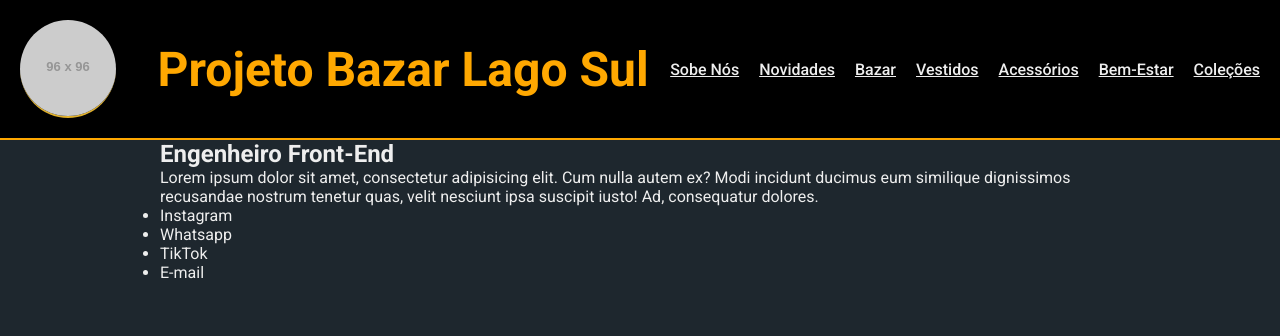
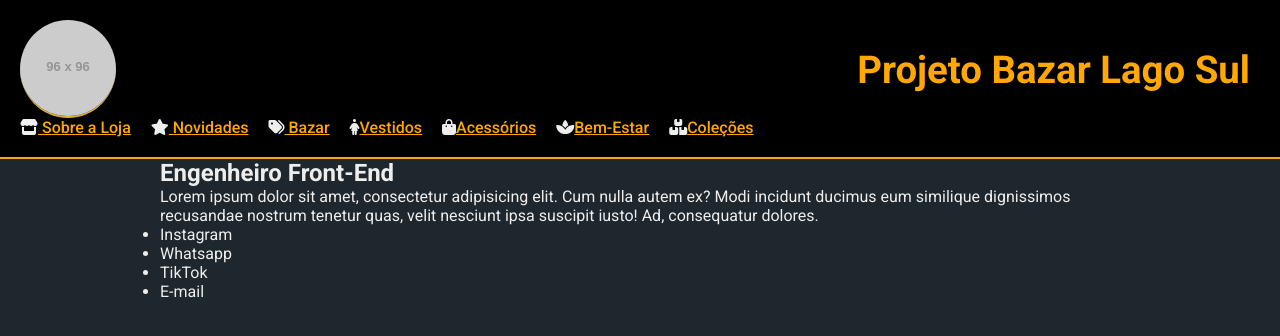
Before and after one commit to SergioAdrianoMCaetano/Site_Simples_LESS_Bazar_Jamiro, a website: page index.html in a window 1280 px wide. Drawn offline with Linux system fonts and the light colour scheme; placeholder pictures from the web are drawn by us.

Commit message:
Configuração do Header

```diff
--- a/index.html
+++ b/index.html
@@ -6,6 +6,7 @@
         <link rel="preconnect" href="https://fonts.googleapis.com">
         <link rel="preconnect" href="https://fonts.gstatic.com" crossorigin>
         <link href="https://fonts.googleapis.com/css2?family=Roboto:ital,wght@0,100;0,300;0,400;0,500;0,700;0,900;1,100;1,300;1,400;1,500;1,700;1,900&display=swap" rel="stylesheet">
+        <link rel="stylesheet" href="https://cdnjs.cloudflare.com/ajax/libs/font-awesome/6.4.0/css/all.min.css">
         <link href="build/styles/main.css" rel="stylesheet">
         <title>Projeto com LESS</title>
     </head>
@@ -17,13 +18,14 @@
             <nav class="site-nav">
                 <button class="menu-toggle" aria-label="Abrir menu">&#9776;</button>
                 <ul class="nav-list">
-                    <li><a href="#sobre">Sobe Nós</a></li>
-                    <li><a href="#novidades">Novidades</a></li>
-                    <li><a href="#bazar">Bazar</a></li>
-                    <li><a href="#vestidos">Vestidos</a></li>
-                    <li><a href="#acessorios">Acessórios</a></li>
-                    <li><a href="#bemestar">Bem-Estar</a></li>
-                    <li><a href="#colecoes">Coleções</a></li>
+                    <li><a href="#sobre"><i class="fas fa-store"></i> Sobre a Loja</a></li>
+                    <li><a href="#novidades"><i class="fas fa-star"></i> Novidades</a></li>
+                    <li><a href="#bazar"><i class="fas fa-tags"></i> Bazar</a></li>
+
+                    <li><a href="#vestidos"><i class="fa-solid fa-person-dress"></i>Vestidos</a></li>
+                    <li><a href="#acessorios"><i class="fa-solid fa-bag-shopping"></i>Acessórios</a></li>
+                    <li><a href="#bemestar"><i class="fa-solid fa-spa"></i>Bem-Estar</a></li>
+                    <li><a href="#colecoes"><i class="fa-solid fa-boxes-stacked"></i>Coleções</a></li>
                 </ul>
             </nav>
         </header>
--- a/src/styles/main.less
+++ b/src/styles/main.less
@@ -47,7 +47,7 @@
     }
 
     .site-title {
-        font-size: 3rem;
+        font-size: 2.4rem;
         font-weight: 700;
         color: @corDeTextoSecundaria;
         margin: 10px;
@@ -63,6 +63,11 @@
         border: none;
         cursor: pointer;
         color: @corDeTextoPrimaria;
+        transition: transform 0.3s ease;
+
+        &:hover {
+            transform: scale(1.1);
+        }
         }
 
         .nav-list {
@@ -73,8 +78,13 @@
         li a {
             cursor: pointer;
             text-decoration: line;
-            color: @corDeTextoPrimaria;
+            color: @corDeTextoSecundaria;
             font-weight: 500;
+            transition: color 0.3s ease;
+
+            &:hover {
+                color: @corDeTextoPrimaria;
+            }
             }
         }
     }
```
Also changed, not shown: build/styles/main.css.
